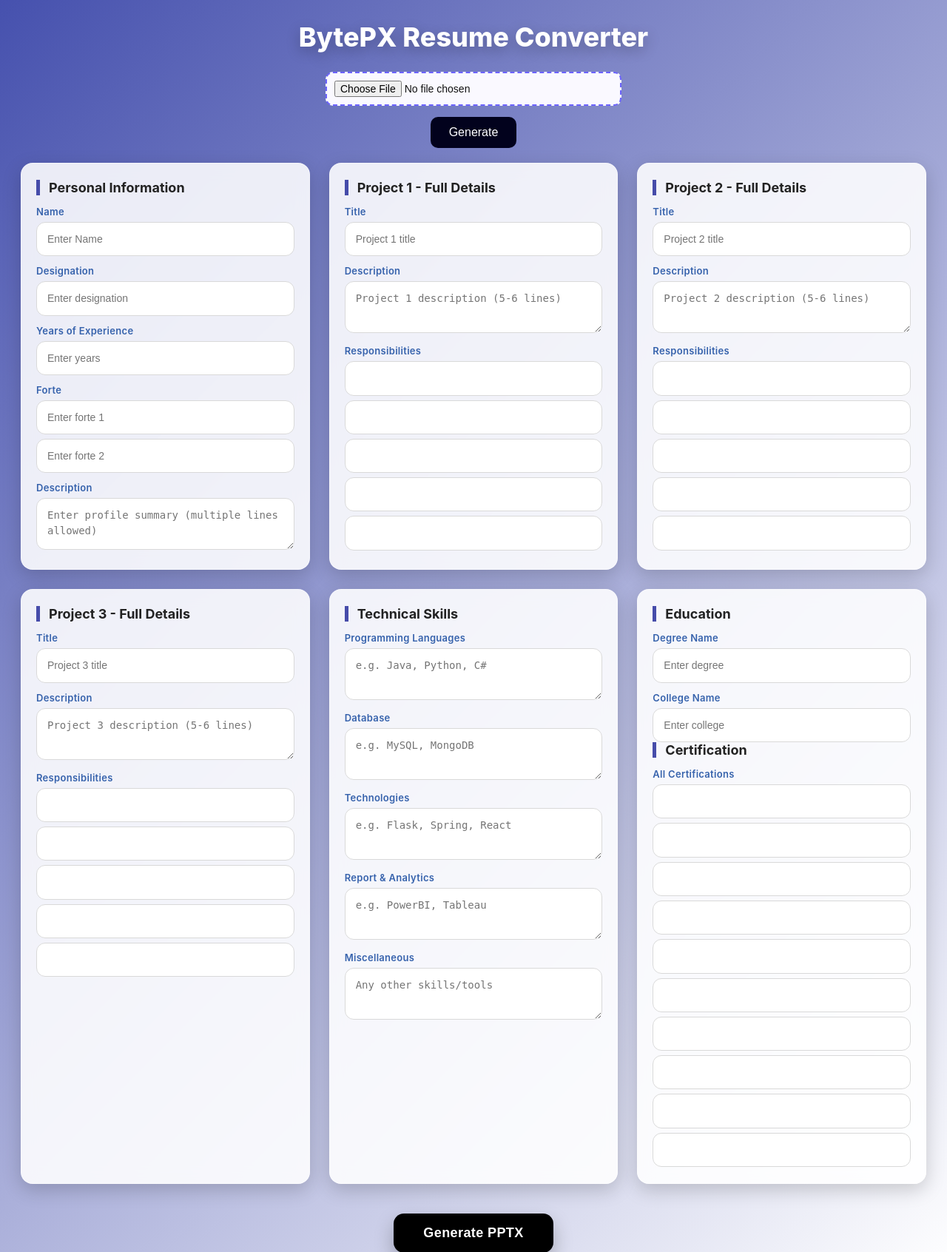
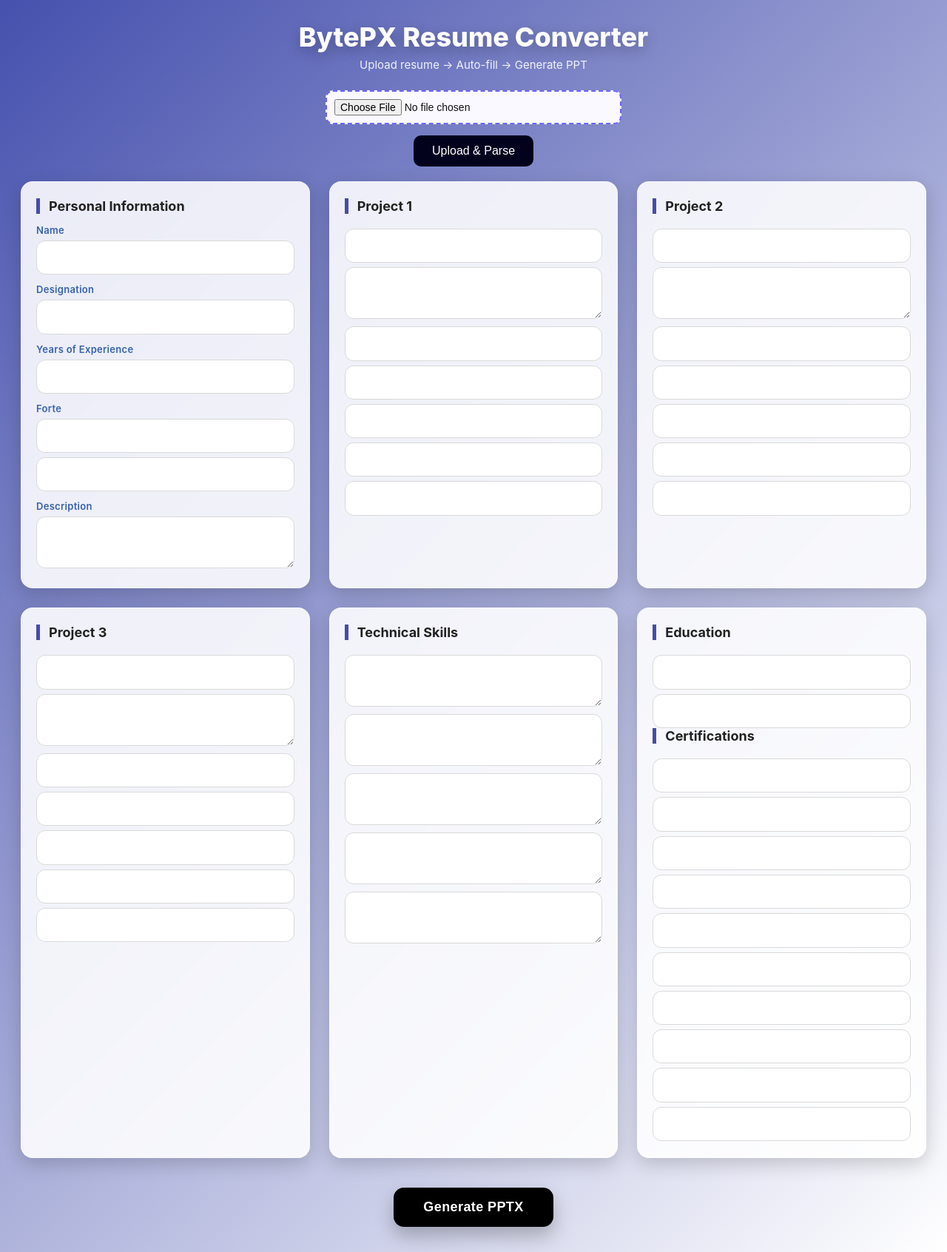
Before and after one commit to R-U-D-R-A/Resume_Converter, a Flask app: page /resume in a window 1280 px wide. Shown: the top 1692 px of the page at 74% size. Run offline with Flask 3, Linux system fonts and the light colour scheme.

Commit message:
resume.html

```diff
--- a/templates/resume.html
+++ b/templates/resume.html
@@ -6,159 +6,127 @@
     <link rel="stylesheet" href="{{ url_for('static', filename='resume.css') }}">
 </head>
 <body>
+
 <header>
     <h1>BytePX Resume Converter</h1>
+    <div class="subtitle">Upload resume → Auto-fill → Generate PPT</div>
 </header>
 
 <section class="upload-box">
     <input type="file" id="resumeFile" accept=".pdf,.doc,.docx" />
-    <button type="button" id="uploadBtn">Generate</button>
+    <button type="button" id="uploadBtn">Upload & Parse</button>
     <div id="uploadStatus" class="status"></div>
 </section>
 
-
 <main class="container">
 
-        <!-- BOX 1 : Personal Info -->
+<!-- PERSONAL -->
 <section class="box">
     <h2>Personal Information</h2>
 
-            <label for="name">Name</label>
-            <input id="name" type="text" placeholder="Enter Name" required>
+    <label>Name</label>
+    <input id="name" type="text">
 
-            <label for="designation">Designation</label>
-            <input id="designation" type="text" placeholder="Enter designation" required>
+    <label>Designation</label>
+    <input id="designation" type="text">
 
-            <label for="years">Years of Experience</label>
-            <input id="years" type="text" placeholder="Enter years" required>
+    <label>Years of Experience</label>
+    <input id="years" type="text">
 
-            <label for="forte">Forte</label>
-            <input id="forte" type="text" placeholder="Enter forte 1" required>
-            <input id="forte1" type="text" placeholder="Enter forte 2" required>
+    <label>Forte</label>
+    <input id="forte" type="text">
+    <input id="forte1" type="text">
 
-
-            <label for="description">Description</label>
-            <textarea id="description" placeholder="Enter profile summary (multiple lines allowed)" required></textarea>
+    <label>Description</label>
+    <textarea id="description"></textarea>
 </section>
 
-        <!-- BOX 2 : Project 1 Full Details -->
+<!-- PROJECT 1 -->
 <section class="box">
-    <h2>Project 1 - Full Details</h2>
+    <h2>Project 1</h2>
 
-    <label for="p1_title">Title</label>
-    <input id="p1_title" type="text" placeholder="Project 1 title" required>
+    <input id="p1_title" type="text">
+    <textarea id="p1_desc"></textarea>
 
-    <label for="p1_desc">Description</label>
-    <textarea id="p1_desc" placeholder="Project 1 description (5-6 lines)" required></textarea>
-
-    <label>Responsibilities</label>
-
-    <input id="p1_resp0" type="text" placeholder="" required>
-    <input id="p1_resp1" type="text" placeholder="" required>
-    <input id="p1_resp2" type="text" placeholder="" required>
-    <input id="p1_resp3" type="text" placeholder="" required>
-    <input id="p1_resp4" type="text" placeholder="" required>
+    <input id="p1_resp0" type="text">
+    <input id="p1_resp1" type="text">
+    <input id="p1_resp2" type="text">
+    <input id="p1_resp3" type="text">
+    <input id="p1_resp4" type="text">
 </section>
 
-        <!-- BOX 3 : Project 2 Full Details -->
+<!-- PROJECT 2 -->
 <section class="box">
-    <h2>Project 2 - Full Details</h2>
+    <h2>Project 2</h2>
 
-    <label for="p2_title">Title</label>
-    <input id="p2_title" type="text" placeholder="Project 2 title" required>
+    <input id="p2_title" type="text">
+    <textarea id="p2_desc"></textarea>
 
-    <label for="p2_desc">Description</label>
-    <textarea id="p2_desc" placeholder="Project 2 description (5-6 lines)" required></textarea>
-
-    <label>Responsibilities</label>
-
-    <input id="p2_resp0" type="text" placeholder="" required>
-    <input id="p2_resp1" type="text" placeholder="" required>
-    <input id="p2_resp2" type="text" placeholder="" required>
-    <input id="p2_resp3" type="text" placeholder="" required>
-    <input id="p2_resp4" type="text" placeholder="" required>
+    <input id="p2_resp0" type="text">
+    <input id="p2_resp1" type="text">
+    <input id="p2_resp2" type="text">
+    <input id="p2_resp3" type="text">
+    <input id="p2_resp4" type="text">
 </section>
 
+<!-- PROJECT 3 -->
+<section class="box">
+    <h2>Project 3</h2>
 
-        <!-- BOX 4 : Project 3 Full Details -->
-         <section class="box">
-    <h2>Project 3 - Full Details</h2>
+    <input id="p3_title" type="text">
+    <textarea id="p3_desc"></textarea>
 
-    <label for="p3_title">Title</label>
-    <input id="p3_title" type="text" placeholder="Project 3 title" required>
-
-    <label for="p3_desc">Description</label>
-    <textarea id="p3_desc" placeholder="Project 3 description (5-6 lines)" required></textarea>
-
-    <label>Responsibilities</label>
-
-    <input id="p3_resp0" type="text" placeholder="" required>
-    <input id="p3_resp1" type="text" placeholder="" required>
-    <input id="p3_resp2" type="text" placeholder="" required>
-    <input id="p3_resp3" type="text" placeholder="" required>
-    <input id="p3_resp4" type="text" placeholder="" required>
+    <input id="p3_resp0" type="text">
+    <input id="p3_resp1" type="text">
+    <input id="p3_resp2" type="text">
+    <input id="p3_resp3" type="text">
+    <input id="p3_resp4" type="text">
 </section>
 
-
-        <!-- BOX 5 : Technical Skills -->
+<!-- SKILLS -->
 <section class="box">
     <h2>Technical Skills</h2>
 
-            <label for="prog">Programming Languages</label>
-            <textarea id="prog" placeholder="e.g. Java, Python, C#" required></textarea>
-
-            <label for="db">Database</label>
-            <textarea id="db" placeholder="e.g. MySQL, MongoDB" required></textarea>
-
-            <label for="tech">Technologies</label>
-            <textarea id="tech" placeholder="e.g. Flask, Spring, React" required></textarea>
-
-            <label for="report">Report & Analytics</label>
-            <textarea id="report" placeholder="e.g. PowerBI, Tableau" required></textarea>
-
-            <label for="misc">Miscellaneous</label>
-            <textarea id="misc" placeholder="Any other skills/tools" required></textarea>
+    <textarea id="prog"></textarea>
+    <textarea id="db"></textarea>
+    <textarea id="tech"></textarea>
+    <textarea id="report"></textarea>
+    <textarea id="misc"></textarea>
 </section>
 
-        <!-- BOX 6 : Education -->
+<!-- EDUCATION -->
 <section class="box">
     <h2>Education</h2>
 
-    <label for="degree">Degree Name</label>
-    <input id="degree" type="text" placeholder="Enter degree" required>
+    <input id="degree" type="text">
+    <input id="college" type="text">
 
-    <label for="college">College Name</label>
-    <input id="college" type="text" placeholder="Enter college" required>
-    </br>
+    <h2>Certifications</h2>
 
-    <h2>Certification</h2>
-    <label>All Certifications</label>
-
-    <input id="cert1" type="text" placeholder="">
-    <input id="cert2" type="text" placeholder="">
-    <input id="cert3" type="text" placeholder="">
-    <input id="cert4" type="text" placeholder="">
-    <input id="cert5" type="text" placeholder="">
-    <input id="cert6" type="text" placeholder="">
-    <input id="cert7" type="text" placeholder="">
-    <input id="cert8" type="text" placeholder="">
-    <input id="cert9" type="text" placeholder="">
-    <input id="cert10" type="text" placeholder="">
+    <input id="cert1" type="text">
+    <input id="cert2" type="text">
+    <input id="cert3" type="text">
+    <input id="cert4" type="text">
+    <input id="cert5" type="text">
+    <input id="cert6" type="text">
+    <input id="cert7" type="text">
+    <input id="cert8" type="text">
+    <input id="cert9" type="text">
+    <input id="cert10" type="text">
 </section>
-
 
 </main>
 
-    <!-- BUTTON + STATUS -->
 <div class="actions">
     <button id="generateBtn">Generate PPTX</button>
-        <div id="status" class="status"> </div>
+    <div id="status" class="status"></div>
 </div>
 
-    <!-- JSZip (for editing PPTX) -->
+<!-- JSZip -->
 <script src="https://cdn.jsdelivr.net/npm/jszip@3.10.1/dist/jszip.min.js"></script>
 
-    <!-- Main script -->
+<!-- SCRIPT -->
 <script src="{{ url_for('static', filename='script.js') }}"></script>
+
 </body>
 </html>
```
Lines whose indentation alone changed are shown as unchanged.
